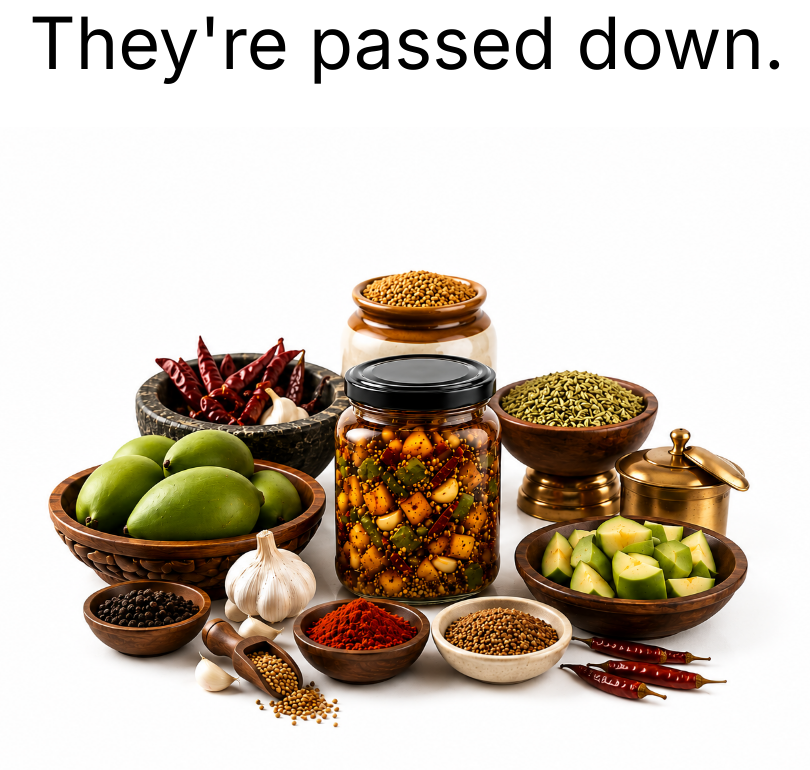
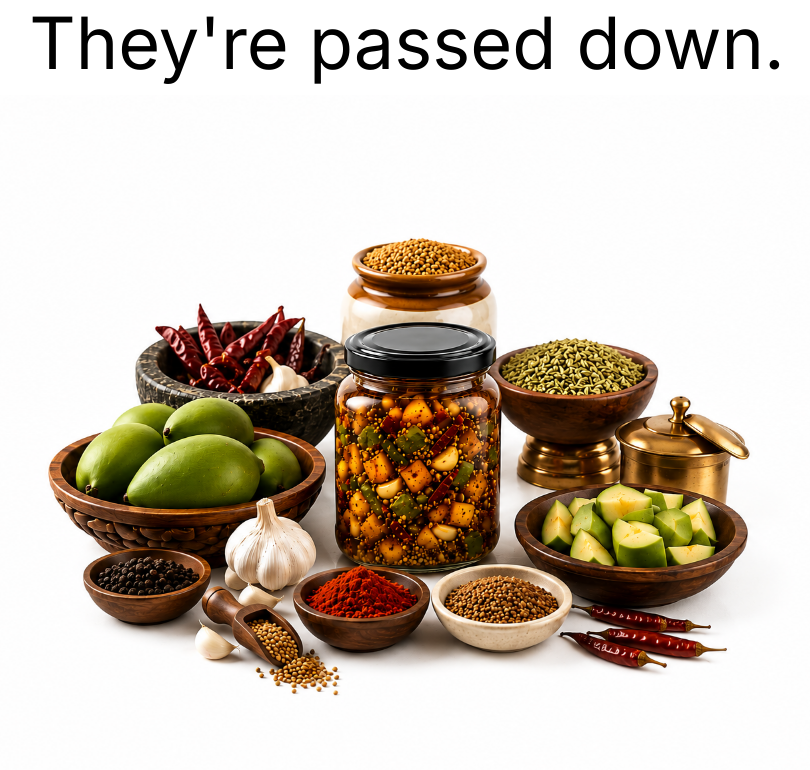
Before and after one commit to CherryChikoo/ProjectPickles, a Next.js app: page / in a window 1280 px wide. Shown: the part 1090-1860 px from the top of the page, without its empty margins (233-1043 px from the left). Built offline with nearby package versions, Linux system fonts and the light colour scheme; no server answers; the database is empty; a web font is replaced by a local one.

Commit message:
style: reduce brand story image margin further

```diff
--- a/app/page.tsx
+++ b/app/page.tsx
@@ -69,7 +69,7 @@ export default function Home() {
         <h2 className="font-sans text-4xl sm:text-5xl md:text-6xl lg:text-7xl leading-tight max-w-4xl font-normal text-black">
           Some recipes aren't written down.<br/> They're passed down.
         </h2>
-        <div className="mt-8 md:mt-12 w-full max-w-5xl">
+        <div className="mt-2 md:mt-4 w-full max-w-5xl">
           <img
             src="/BrandSection.png"
             alt="Making pickles"
```
